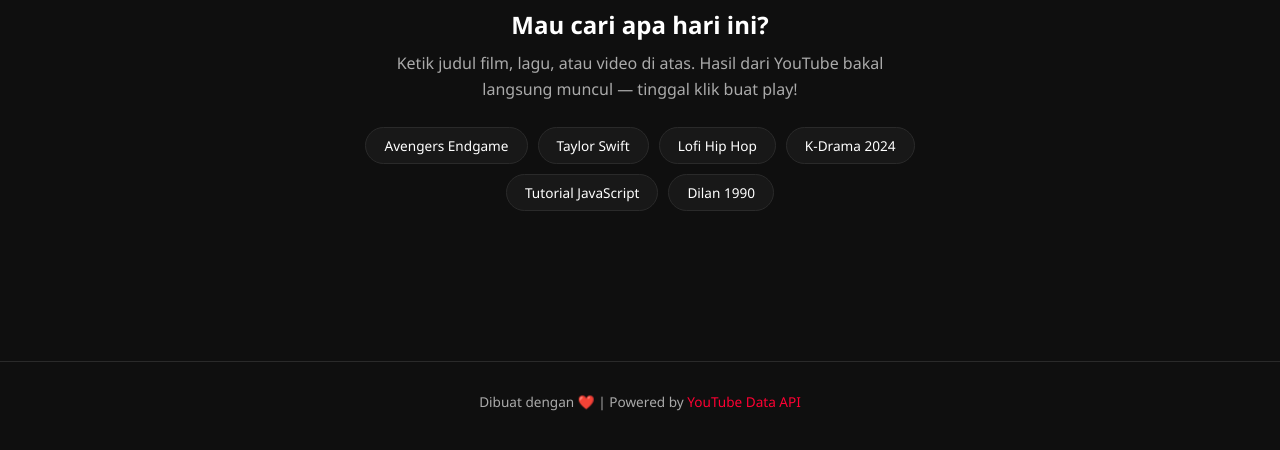
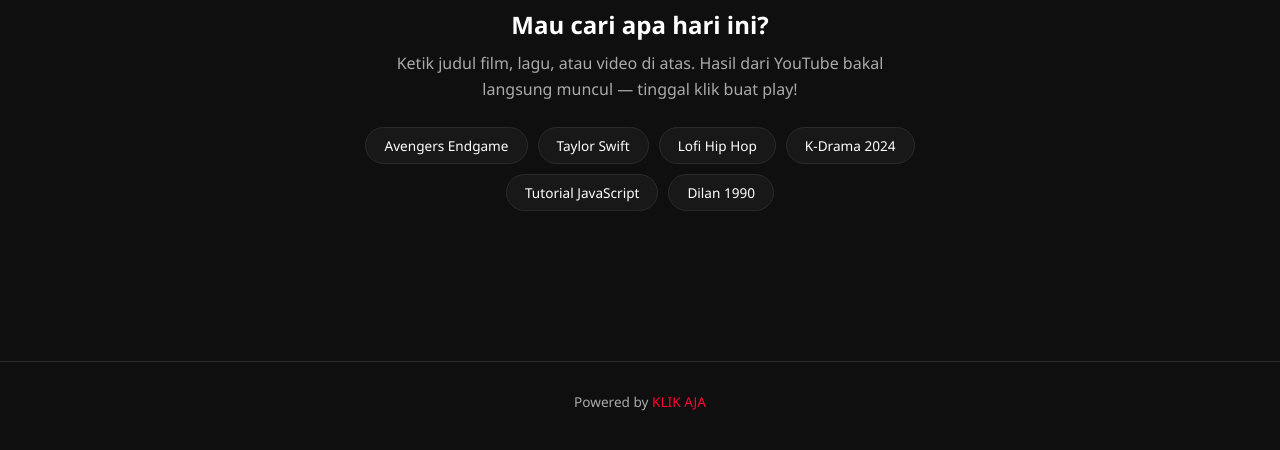
Before and after one commit to agilnrssf10928/YOUTUBE-SHORT, a plain HTML site: page index.html in a window 1280 px wide. Shown: the part 324-774 px from the top of the page. Drawn offline with Linux system fonts and the light colour scheme; no server answers.

Commit message:
Update index.html

```diff
--- a/index.html
+++ b/index.html
@@ -720,7 +720,7 @@
 </main>
 
 <footer>
-  <p>Dibuat dengan ❤️ | Powered by <a href="https://developers.google.com/youtube/v3" target="_blank">YouTube Data API</a></p>
+  <p>Powered by <a href="https://portofolio.panel-agil.my.id" target="_blank">KLIK AJA</a></p>
 </footer>
 
 <script>
```
